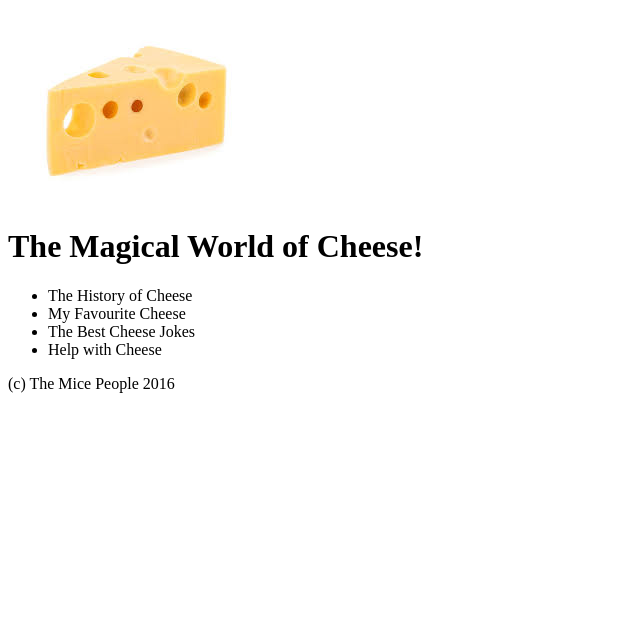
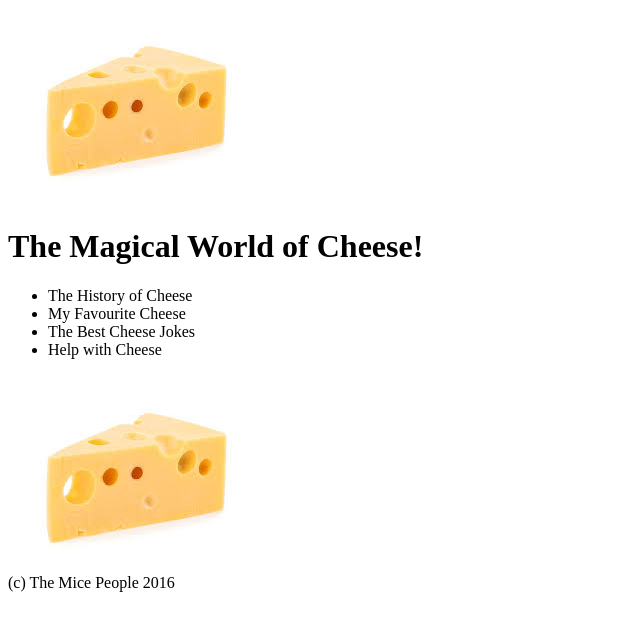
Before and after one commit to Mikecooper49/Lab4, a plain HTML site: page index.html in a window 1280 px wide. Shown: the whole page, without its empty margins (0-640 px from the left). Drawn offline with Linux system fonts and the light colour scheme; files that its build step writes are made by us from their sources.

Commit message:
11 th Feb

```diff
--- a/index.html
+++ b/index.html
@@ -6,8 +6,8 @@
     <link rel="stylesheet" href="assets/CSS/style.css">
     <link rel="stylesheet" href="unsemantic-grid-responsive-tablet.css">
 </head>
+<!-- header start -->
 <header>
-
     <img src= "assets/images/cheese.jpg" alt = "cheese">
     <h1> The Magical World of Cheese!</h1>
     <!-- nav start -->
@@ -28,6 +28,13 @@
 <!-- body beginning -->
 <body>
 
+<!-- main section -->
+<section>
+    <img src= "assets/images/cheese.jpg" alt = "cheese">
+
+    <!-- end main section -->
+</section>
+
 
 
 <!-- end body -->
```
